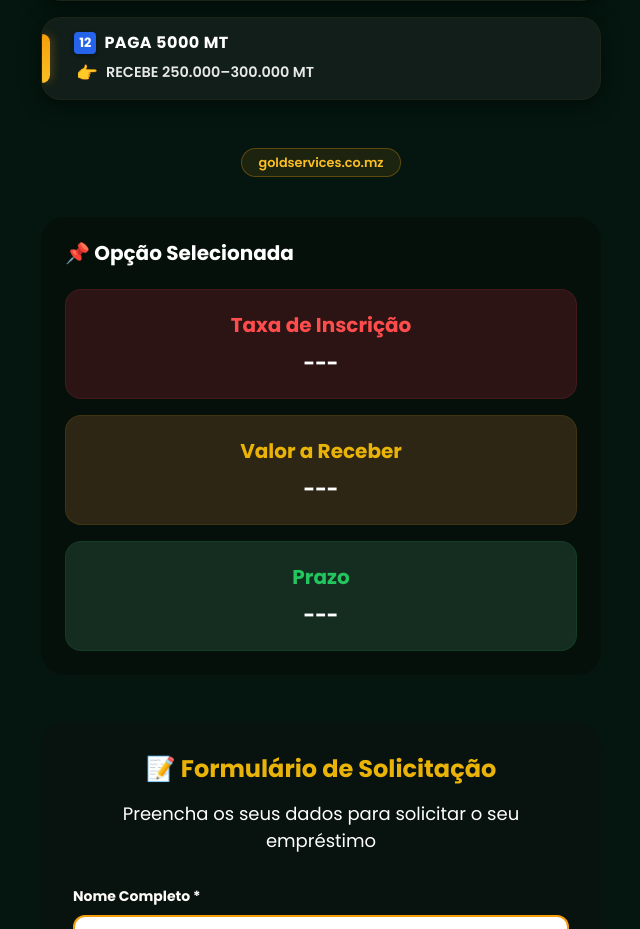
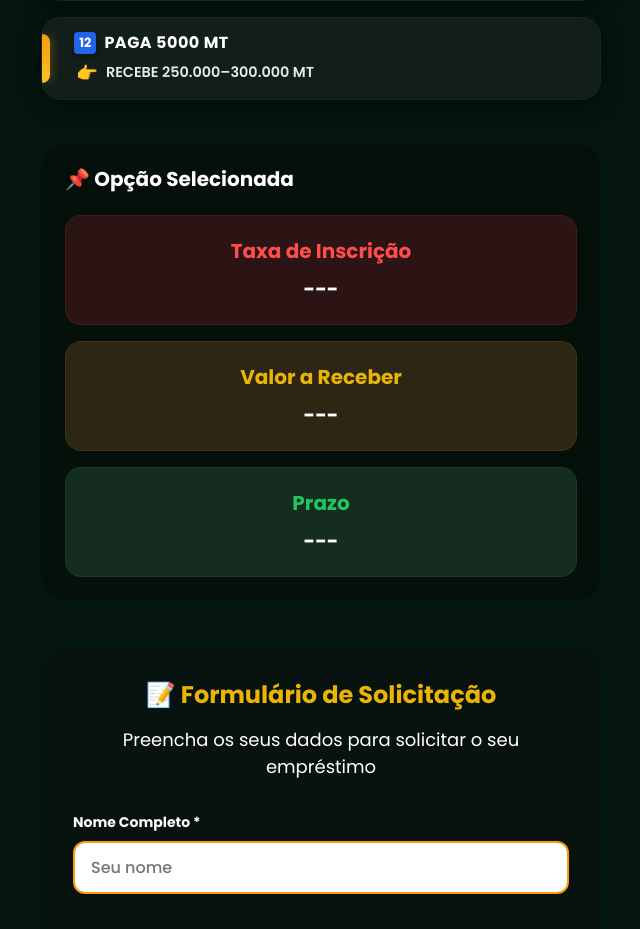
Before and after one commit to elidiojoaomaibass-lgtm/GOLD---SORVICES-, a React (Vite) app: page / in a window 1280 px wide. Shown: the part 2003-2932 px from the top of the page, without its empty margins (319-959 px from the left). Built offline with nearby package versions, Linux system fonts and the light colour scheme.

Commit message:
Design update: Removed goldservices.co.mz pill and cleaned up redundant borders

```diff
--- a/src/App.tsx
+++ b/src/App.tsx
@@ -204,9 +204,6 @@ function App() {
               </div>
             </motion.div>
           ))}
-          <div style={{ textAlign: 'center', marginTop: '1rem' }}>
-            <span className="url-pill">goldservices.co.mz</span>
-          </div>
         </motion.div>
 
         {/* Selected Option Detail Panel (ALWAYS VISIBLE) */}
--- a/src/index.css
+++ b/src/index.css
@@ -238,17 +238,7 @@ button {
   z-index: 10;
 }
 
-.url-pill {
-  background-color: rgba(245, 158, 11, 0.1);
-  color: #fbbf24;
-  padding: 4px 16px;
-  border-radius: 100px;
-  font-size: 0.8rem;
-  font-weight: 600;
-  border: 1px solid rgba(245, 158, 11, 0.3);
-  display: inline-block;
-  margin-top: 1rem;
-}
+
 
 .instruction-box {
   background-color: var(--primary);
```
